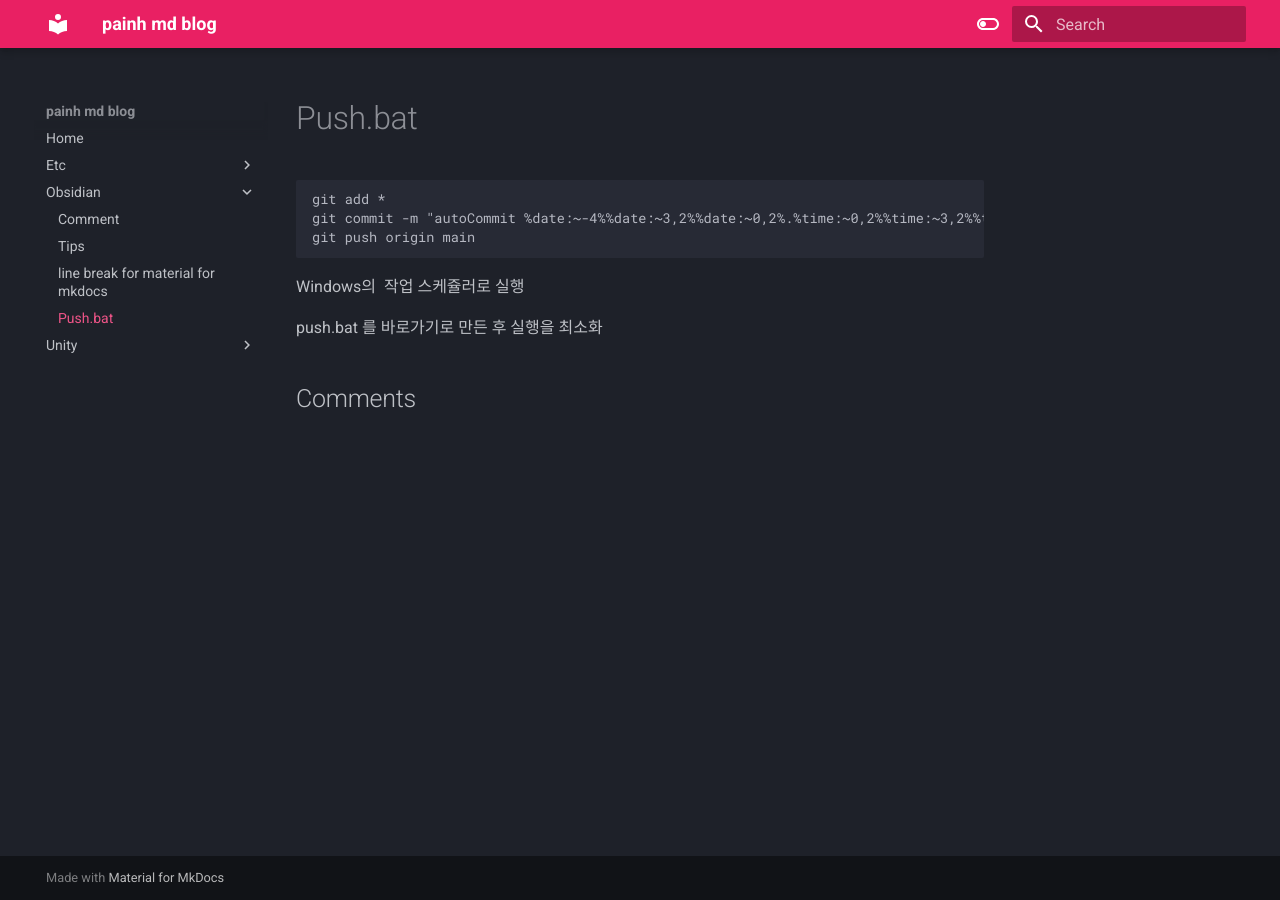
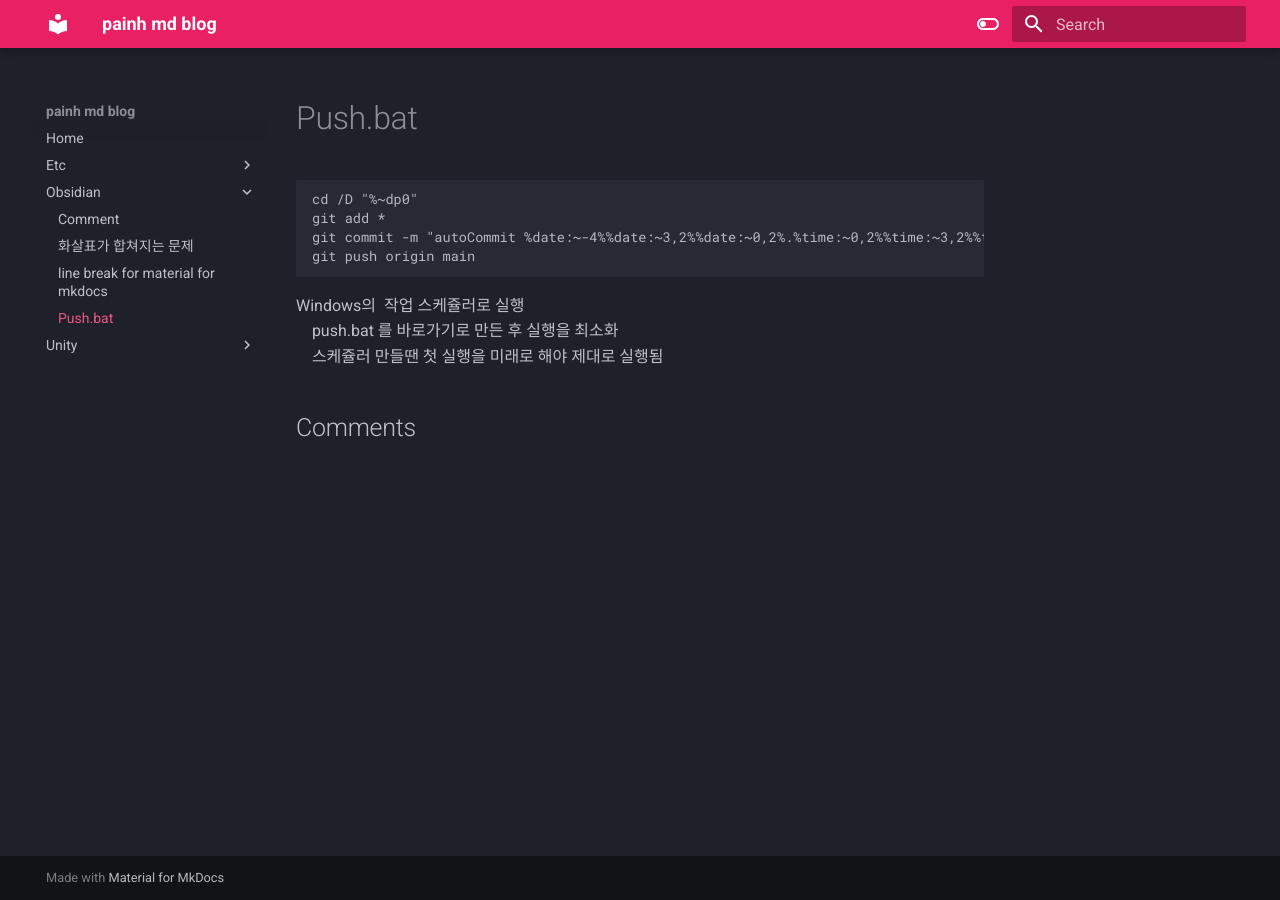
Before and after one commit to painh/md-blog, an MkDocs documentation site: the page built from docs/obsidian/push.bat.md, in a window 1280 px wide. Built offline with MkDocs 1.6.1 and Material for MkDocs 9.7.7, drawn with Linux system fonts in a browser that asks for light colours; comment, search, counter and statistics services are not loaded.

Commit message:
autoCommit 5-052-20.161801

````diff
--- a/docs/obsidian/Tips.md
+++ b/docs/obsidian/Tips.md
@@ -1,4 +1,3 @@
-# Tips
 # 화살표가 합쳐지는 문제
 설정 - Appearence - Font 를 설정
 
--- a/docs/obsidian/push.bat.md
+++ b/docs/obsidian/push.bat.md
@@ -1,9 +1,10 @@
 ```bash
+cd /D "%~dp0"
 git add *
 git commit -m "autoCommit %date:~-4%%date:~3,2%%date:~0,2%.%time:~0,2%%time:~3,2%%time:~6,2%"
 git push origin main
 ```
 
 Windows의  작업 스케쥴러로 실행
-
-push.bat 를 바로가기로 만든 후 실행을 최소화
+	push.bat 를 바로가기로 만든 후 실행을 최소화
+	스케쥴러 만들땐 첫 실행을 미래로 해야 제대로 실행됨
--- a/mkdocs.yml
+++ b/mkdocs.yml
@@ -46,3 +46,4 @@ markdown_extensions:
 plugins:
   - search
   - roamlinks
+  - awesome-pages
````
